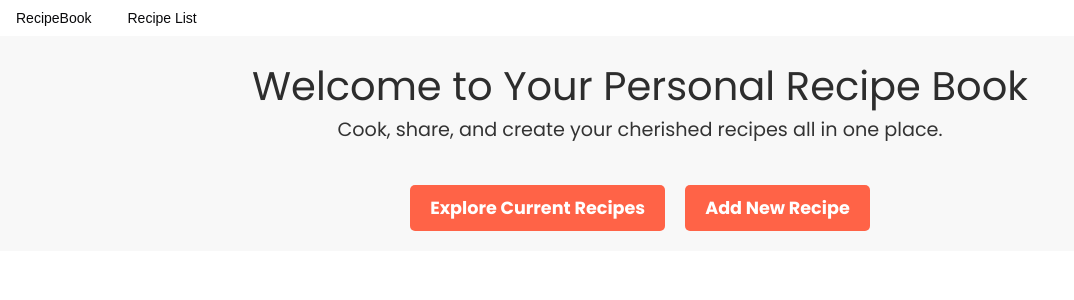
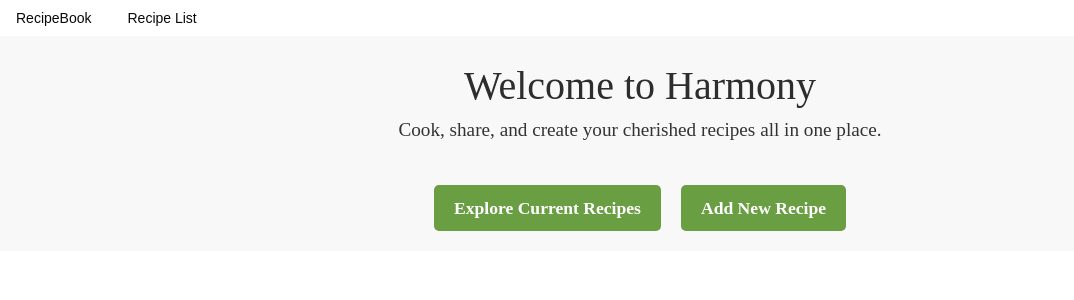
Before and after one commit to Rithsagea/RecipeBook, a Next.js app in the folder client/: page / in a window 1280 px wide. Shown: the top 300 px of the page, without its empty margins (0-1074 px from the left). Built offline with nearby package versions, Linux system fonts and the light colour scheme.

Commit message:
update to home page?

```diff
--- a/client/app/page.tsx
+++ b/client/app/page.tsx
@@ -29,7 +29,7 @@ const WelcomePage: React.FC = () => {
   return (
     <div className={poppins.className} style={styles.container}>
       <header style={styles.header}>
-        <h1 style={styles.title}>Welcome to Your Personal Recipe Book</h1>
+        <h1 style={styles.title}>Welcome to Harmony</h1>
         <p style={styles.description}>
           Cook, share, and create your cherished recipes all in one place.
         </p>
@@ -50,7 +50,7 @@ const WelcomePage: React.FC = () => {
 // Define inline styles (optional)
 const styles: { [key: string]: React.CSSProperties } = {
   container: {
-    fontFamily: "'Poppins', sans-serif", // Set the Poppins font
+    fontFamily: "Playfair Display", // Set the Poppins font
     backgroundColor: '#f8f8f8',
     color: '#333',
     padding: '20px',
@@ -76,7 +76,7 @@ const styles: { [key: string]: React.CSSProperties } = {
   button: {
     padding: '10px 20px',
     fontSize: '1.1em',
-    backgroundColor: '#ff6347',
+    backgroundColor: '#6A9E43',
     color: 'white',
     border: 'none',
     borderRadius: '5px',
```
